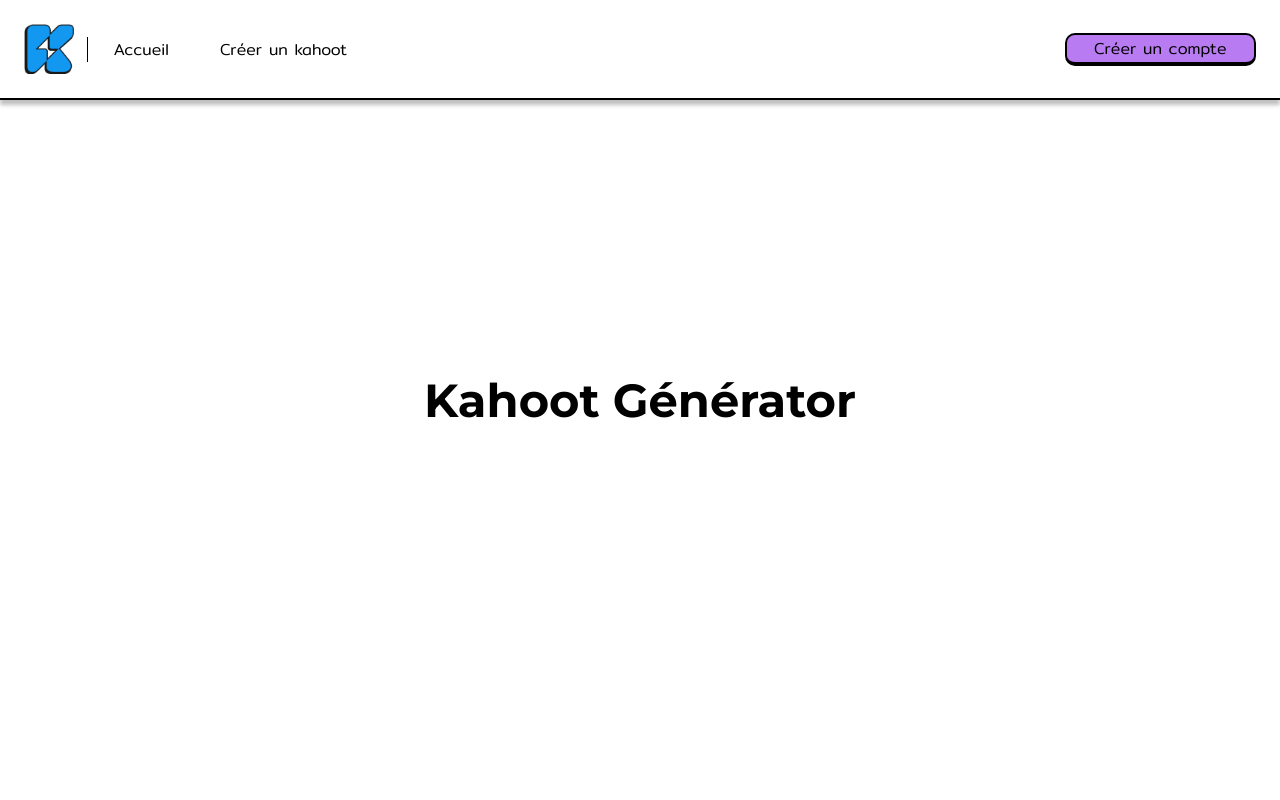
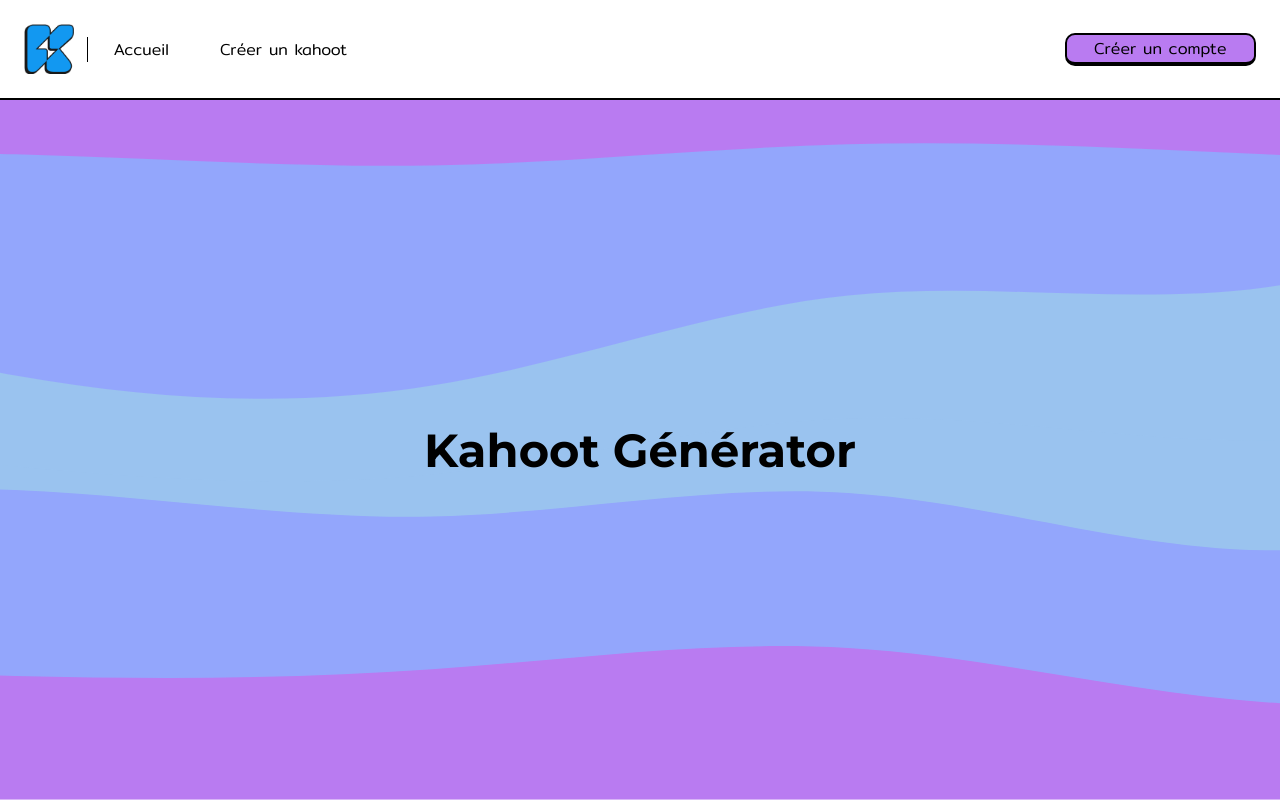
Before and after one commit to KahootGenerator/KahootGenerator, a PHP site: page / in a window 1280 px wide. Run offline with PHP 8.4, Linux system fonts and the light colour scheme; style sheets or scripts are compiled from the project's sources.

Commit message:
add background and css for it, update svg

```diff
--- a/src/Controllers/ViewController.php
+++ b/src/Controllers/ViewController.php
@@ -16,7 +16,7 @@ final class ViewController extends Controller
         $this->setPageTitle("Kahoot Générator");
 
         //render the view index
-        $this->render('index', ['title' => $this->getPageTitle()]);
+        $this->render('index', ['title' => $this->getPageTitle(), "backgroundName" => "home"]);
     }
     function showGenerate()
     {
@@ -24,14 +24,15 @@ final class ViewController extends Controller
         $this->setPageTitle("Choix des options !");
 
         //render the view generate
-        $this->render('/kahoot/generate', ['title' => $this->getPageTitle()]);
+        $this->render('/kahoot/generate', ['title' => $this->getPageTitle(), "backgroundName" => "generation"]);
     }
 
-    public function showOneKahoot(int $id): void {
+    public function showOneKahoot(int $id): void
+    {
         //Set title
         $this->setPageTitle("Votre Kahoot !");
 
         //Render the view show
-        $this->render('/kahoot/show', ['title' => $this->getPageTitle()]);
+        $this->render('/kahoot/show', ['title' => $this->getPageTitle(), "backgroundName" => "kahoot"]);
     }
 }
--- a/src/Views/layout/layout.php
+++ b/src/Views/layout/layout.php
@@ -20,7 +20,8 @@
         </nav>
         <button class="login">Créer un compte</button>
     </header>
-    <main>
+    <main
+        style="background-image: url(/img/bg/<?= isset($data["backgroundName"]) ? $data["backgroundName"] : "kahoot" ?>.svg)">
         <?= $content ?>
     </main>
 </body>
--- a/src/scss/abstracts/_variables.scss
+++ b/src/scss/abstracts/_variables.scss
@@ -1,4 +1,8 @@
 @use "./colors" as *;
+
+// nav height
+
+$nav-height: 99.8px;
 
 // Background Color / Image:
 
--- a/src/scss/base/_base.scss
+++ b/src/scss/base/_base.scss
@@ -58,7 +58,11 @@ a {
 }
 
 main {
-    height: 100%;
+    transform: translateY($nav-height);
+    height: calc(100% - $nav-height);
+    background-size: cover;
+    background-position: center;
+    background-repeat: no-repeat;
     width: 100%;
     display: flex;
     justify-content: center;
```
Also changed, not shown: public/img/bg/all_kahoot.svg (added), public/img/bg/dashboard.svg (deleted), public/img/bg/generation.svg, public/img/bg/home.svg (added), public/img/bg/homepage.svg (deleted), public/img/bg/kahoot.svg (added), public/img/bg/login.svg, public/img/bg/quizz.svg (deleted), public/img/bg/register.svg.
